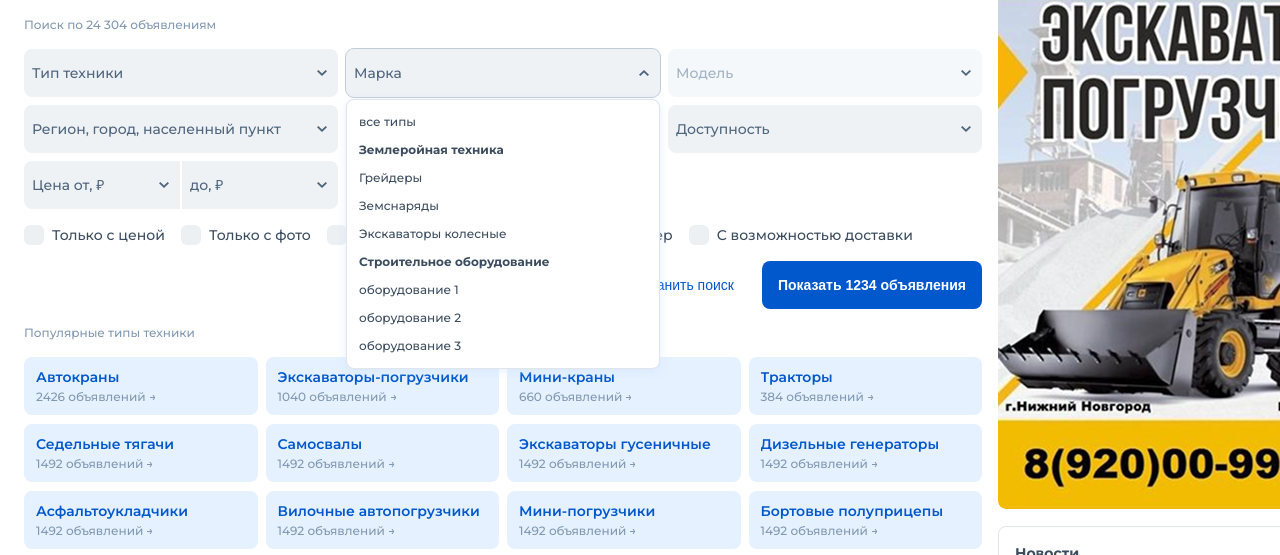
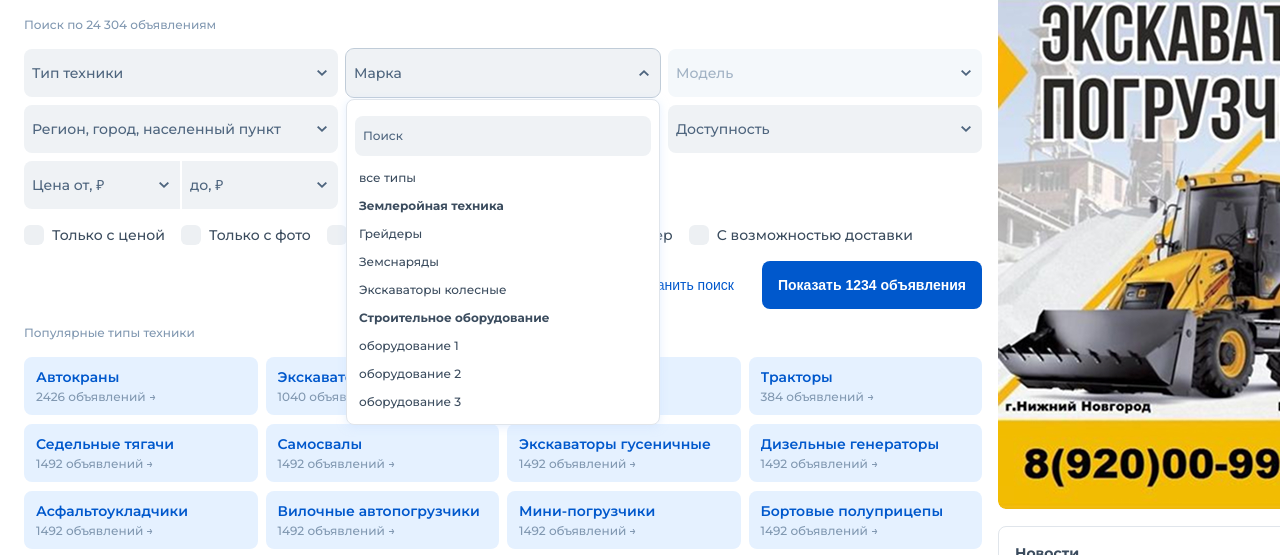
Before and after one commit to invinsible/exkavator_ru, a website: page src/html/trade.html in a window 1280 px wide. Both pictures are taken after a click on the element "Марка". Shown: the part 215-770 px from the top of the page. Drawn offline with nearby package versions, Linux system fonts and the light colour scheme; files that its build step writes are made by us from their sources; files whose address does not match are found by name.

Commit message:
поиск для дропдауна

```diff
--- a/src/html/trade.html
+++ b/src/html/trade.html
@@ -95,6 +95,15 @@
                                     <span class="field-dropdown__caption">Марка</span>
                                 </label>
                                 <div class="dropdown-backdrop">
+                                    <div class="dropdown-backdrop__search">
+                                        <div class="field-text field-text--small">
+                                            <input type="text" class="field-text__input" id="brand-search" placeholder="Поиск">
+                                            <label for="brand-search" class="field-text__label">
+                                                <span class="field-text__caption">Поиск</span>
+                                            </label>
+                                        </div>
+                                    </div>
+
                                     <ul class="dropdown-backdrop__list">
                                         <li class="dropdown-backdrop__option">все типы</li>
                                         <li class="dropdown-backdrop__option-title">Землеройная техника</li>
--- a/src/js/main.js
+++ b/src/js/main.js
@@ -25,7 +25,10 @@ if(dropdownFields.length > 0) {
         input.readOnly = true;
 
         el.addEventListener('click', (e) => {
-            // if (e.target === input) return;
+            if (e.target.closest('.dropdown-backdrop') && !e.target.closest('.dropdown-backdrop__option')) {
+                e.stopPropagation();
+                return;
+            }
             e.stopPropagation();
             closeAllSelects(el);
             el.classList.toggle('is-open');
@@ -42,6 +45,8 @@ if(dropdownFields.length > 0) {
                 option.classList.add('selected');
                 el.classList.add('selected');
                 el.classList.remove('is-open');
+                const searchInput = el.querySelector('.field-text__input');
+                if (searchInput) searchInput.value = '';
             });
         });
 
--- a/src/scss/_components.scss
+++ b/src/scss/_components.scss
@@ -679,6 +679,7 @@
     border-radius: 8px;
     box-shadow: 0px 2px 8px 0px rgba(204, 226, 255, 0.5);
     transform: translateY(2px);
+    cursor: auto;
 
     &__option {
         padding: 6px 12px;
@@ -699,4 +700,8 @@
         @include text-size('sm');
         @include text-weight('bold');
     }
+
+    &__search {
+        padding: 8px;
+    }
 }
--- a/src/scss/components/field.scss
+++ b/src/scss/components/field.scss
@@ -1,6 +1,7 @@
 .field-dropdown {
     position: relative;
     width: 100%;
+    cursor: pointer;
 
     &__label {
         display: block;
@@ -11,8 +12,6 @@
         border-radius: 8px;
         transition: all 0.2s ease;
         outline-color: var(--field-ouline);
-
-        cursor: pointer;
         pointer-events: none;
     }
 
@@ -76,7 +75,6 @@
         background-position: center;
         background-repeat: no-repeat;
         z-index: 2;
-        cursor: pointer;
     }
 
     &.is-open {
@@ -110,27 +108,79 @@
         pointer-events: none;
     }
 
-    // &--text {
-
-    //     .field__input {
-    //         // смещение caption при фокусе и заполненном input
-    //         &:focus + .field__label .field__caption,
-    //         &:not(:placeholder-shown) + .field__label .field__caption {
-    //             top: 12px;
-    //             font-size: 11px;
-    //             line-height: 16px;
-    //             color: var(--neutral-400);
-    //         }
-    //         // label при заполненном input
-    //         &:not(:placeholder-shown) + .field__label {
-    //             background-color: var(--primary-50);
-    //         }
-    //     }
-    // }
 
 
 }
 
+.field-text {
+    position: relative;
+
+    &__label {
+        display: block;
+        width: 100%;
+        height: 48px;
+        padding: 12px 8px;
+        background-color: var(--neutral-50);
+        border-radius: 8px;
+        transition: all 0.2s ease;
+        outline-color: var(--field-ouline);
+        pointer-events: none;
+    }
+
+    &__caption {
+        position: absolute;
+        left: 8px;
+        top: 50%;
+        color: var(--neutral-500);
+        transform: translateY(-50%);
+        pointer-events: none;
+        user-select: none;
+        transition: all 0.2s ease;
+    }
+
+    &__input {
+        position: absolute;
+        left: 8px;
+        top: 50%;
+        transform: translateY(-50%);
+        padding-right: 8px;
+        width: 95%;
+        color: var(--neutral-700);
+        margin-top: 6px;
+        background-color: transparent;
+        border: 0;
+        outline: 0;
+
+
+        &::placeholder {
+            color: transparent;
+            opacity: 0;
+        }
+
+        // смещение caption при фокусе и заполненном input
+        &:focus + .field-text__label .field-text__caption,
+        &:not(:placeholder-shown) + .field-text__label .field-text__caption {
+            top: 12px;
+            font-size: 11px;
+            line-height: 16px;
+            color: var(--neutral-400);
+        }
+        // label при заполненном input
+        &:not(:placeholder-shown) + .field-text__label {
+            background-color: var(--primary-50);
+        }
+
+    }
+
+    &--small {
+        .field-text__label {
+            height: 40px;
+            @include text-size('sm');
+        }
+
+    }
+
+}
 
 .field-checkbox {
     position: relative;
```
Also changed, not shown: dist/css/main.css, dist/js/main.min.js, dist/trade.html.
